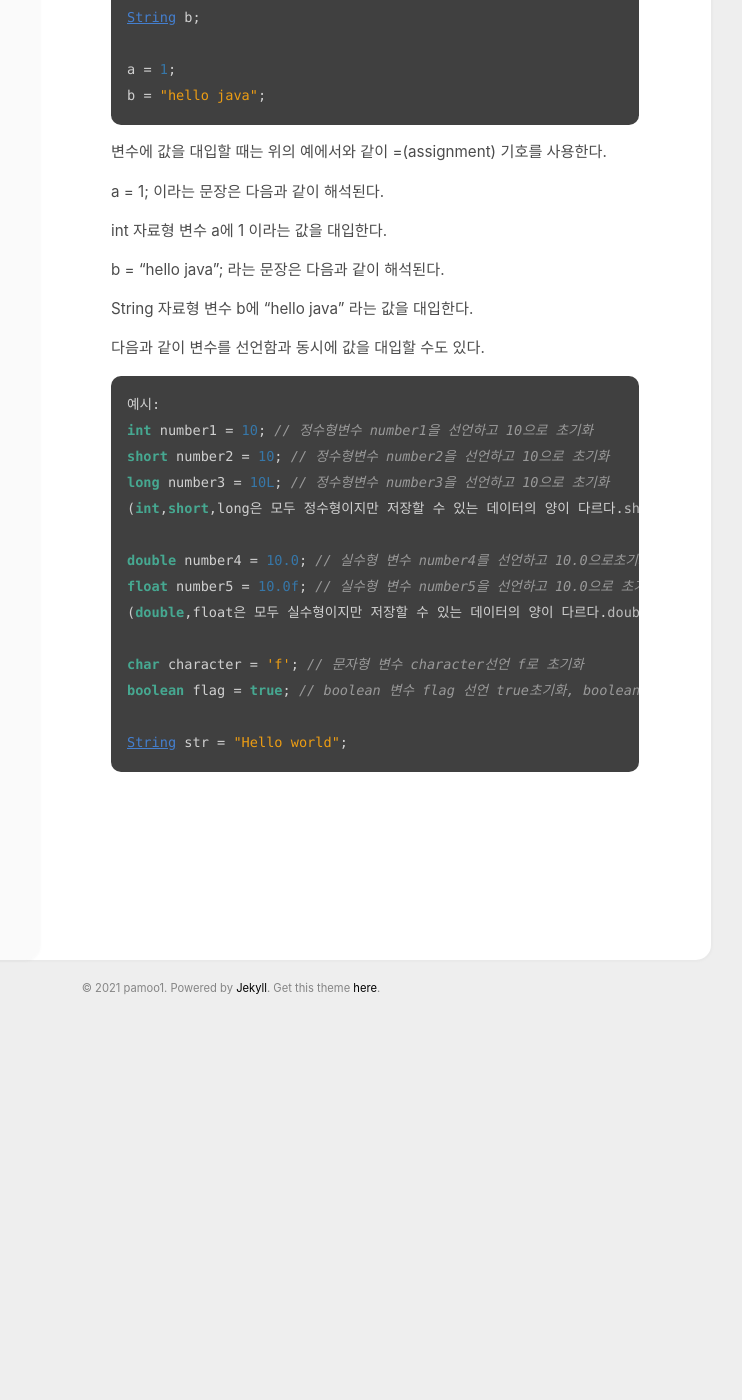
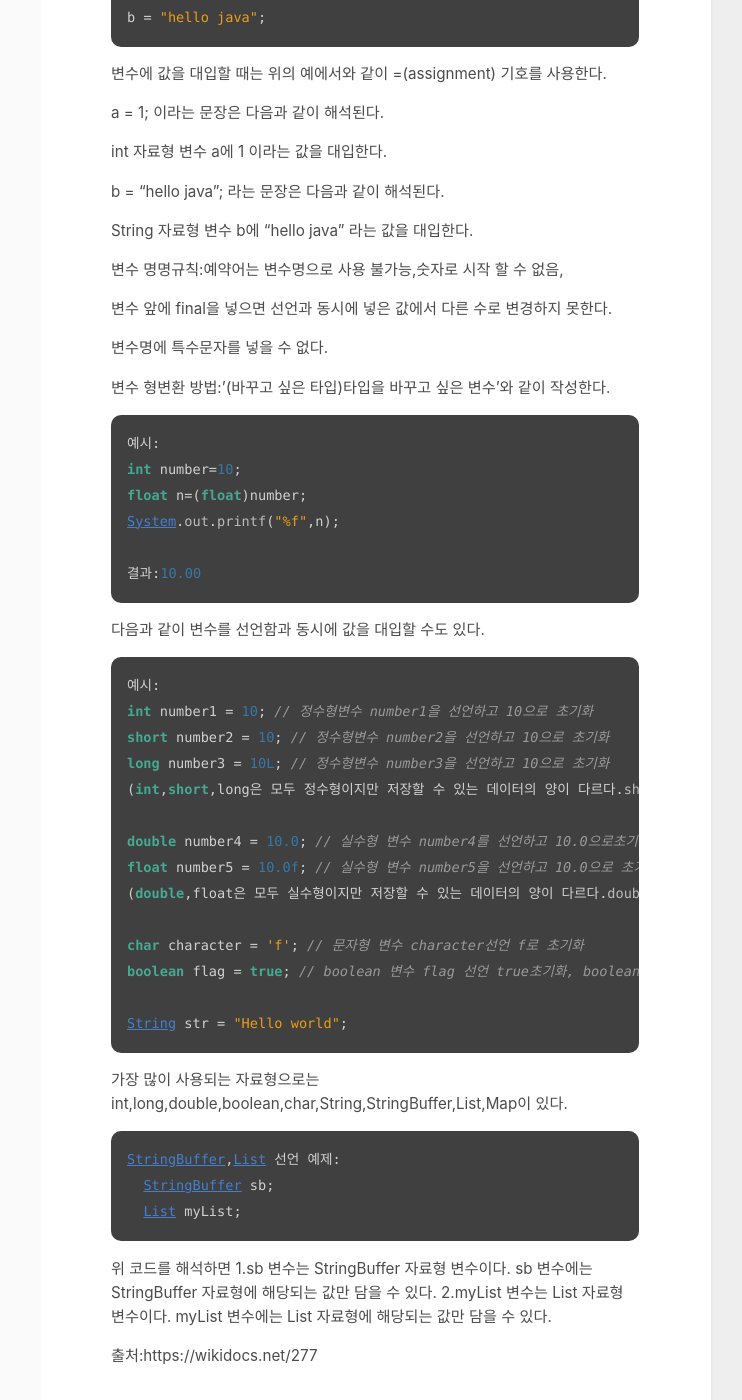
Before and after one commit to pamoo1/bloag, a Jekyll site: the page built from _posts/2021-02-28-java 변수.md, in a window 1280 px wide and 1400 px high, scrolled down 901 px. Shown: the whole window, without its empty margins (409-1151 px from the left). Built offline with Jekyll 4.4.1, drawn with Linux system fonts in a browser that asks for light colours; before the commit the page ends 1921 px from its top, so only the background shows below that; some of the changed text lies outside the part shown.

Commit message:
Update 2021-02-28-java 변수.md

````diff
--- a/_posts/2021-02-28-java 변수.md
+++ b/_posts/2021-02-28-java 변수.md
@@ -8,11 +8,8 @@ java 변수
 
 변수란?:값을 저장할 수 있는 메모리 공간
 
-변수 명명규칙:예약어는 변수명으로 사용 불가능,숫자로 시작 할 수 없음,
+변수선언 방식:자료형 변수이름
 
-변수 앞에 final을 넣으면 선언과 동시에 넣은 값에서 다른 수로 변경하지 못한다.
-
-변수 형변환 방법:'(바꾸고 싶은 타입)타입을 바꾸고 싶은 변수'와 같이 작성한다.
 ```java
 예시: int a=5;
 double b=(double)a;
@@ -46,6 +43,23 @@ b = "hello java"; 라는 문장은 다음과 같이 해석된다.
 
 String 자료형 변수 b에 "hello java" 라는 값을 대입한다.
 
+변수 명명규칙:예약어는 변수명으로 사용 불가능,숫자로 시작 할 수 없음,
+
+변수 앞에 final을 넣으면 선언과 동시에 넣은 값에서 다른 수로 변경하지 못한다.
+
+변수명에 특수문자를 넣을 수 없다.
+
+변수 형변환 방법:'(바꾸고 싶은 타입)타입을 바꾸고 싶은 변수'와 같이 작성한다.
+
+```java
+예시:
+int number=10;
+float n=(float)number;
+System.out.printf("%f",n);
+
+결과:10.00
+```
+
 다음과 같이 변수를 선언함과 동시에 값을 대입할 수도 있다.
 ```java
 예시:
@@ -63,3 +77,18 @@ boolean flag = true; // boolean 변수 flag 선언 true초기화, boolean의 값
 
 String str = "Hello world";
 ```
+
+가장 많이 사용되는 자료형으로는 int,long,double,boolean,char,String,StringBuffer,List,Map이 있다.
+
+```java
+StringBuffer,List 선언 예제:
+  StringBuffer sb;
+  List myList;
+```
+위 코드를 해석하면
+1.sb 변수는 StringBuffer 자료형 변수이다. sb 변수에는 StringBuffer 자료형에 해당되는 값만 담을 수 있다.
+2.myList 변수는 List 자료형 변수이다. myList 변수에는 List 자료형에 해당되는 값만 담을 수 있다.
+
+
+
+출처:https://wikidocs.net/277
````
